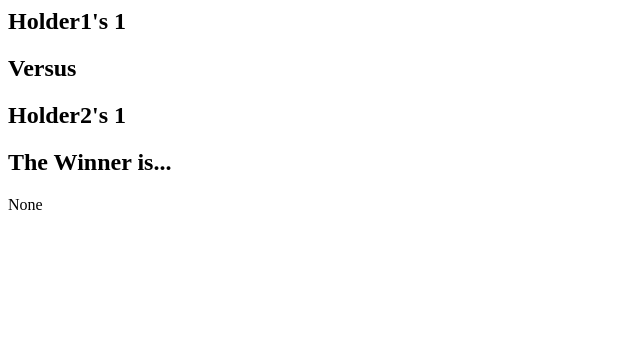
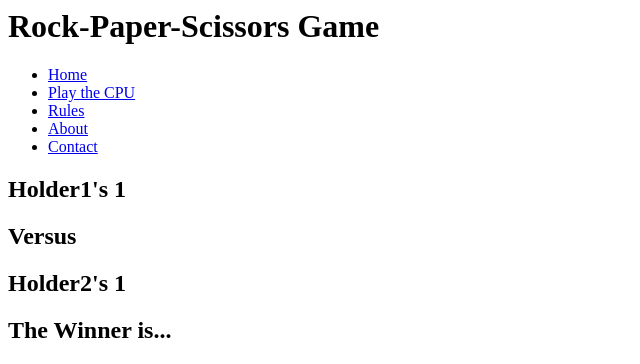
Before and after one commit to Gazza11/RPS_Game, a Flask app: page /1/1 in a window 1280 px wide. Shown: the top 364 px of the page, without its empty margins (0-640 px from the left). Run offline with Flask 2, Linux system fonts and the light colour scheme.

Commit message:
MVP done, need to set out html pages and then possibly make more complex game, also CSS.

```diff
--- a/controllers/controller.py
+++ b/controllers/controller.py
@@ -16,6 +16,9 @@ def game_r_s(input_1, input_2):
     players[1] = Player('Holder2', input_2)
     player1 = Player('Holder1', input_1)
     player2 = Player('Holder2', input_2)
-    # new_players(player1, player2)
     result = Game.game_run(self, player1, player2)
     return render_template('index.html', title='Home', players = players, result=result)
+
+@app.route('/welcome')
+def welcome():
+    return render_template('welcome.html', title='Welcome')
--- a/templates/base.html
+++ b/templates/base.html
@@ -1,5 +1,22 @@
 <html>
+    <head>
+        <title>{{title}} - RPS Game</title>
+    </head>
     <body>
+        <header>
+            <h1>Rock-Paper-Scissors Game</h1>
+            <section>
+                <nav>
+                    <ul>
+                        <li><a href="/">Home</a></li>
+                        <li><a href="/play">Play the CPU</a></li>
+                        <li><a href="/rules">Rules</a></li>
+                        <li><a href="/about">About</a></li>
+                        <li><a href="/contact">Contact</a></li>
+                    </ul>
+                </nav>
+            </section>
+        </header>
 
 
     {% block content%}
```
Also changed, not shown: models/game.py (+0 -7 lines), templates/welcome.html (added, +12 -0 lines), tests/game_tests.py (+0 -4 lines).
